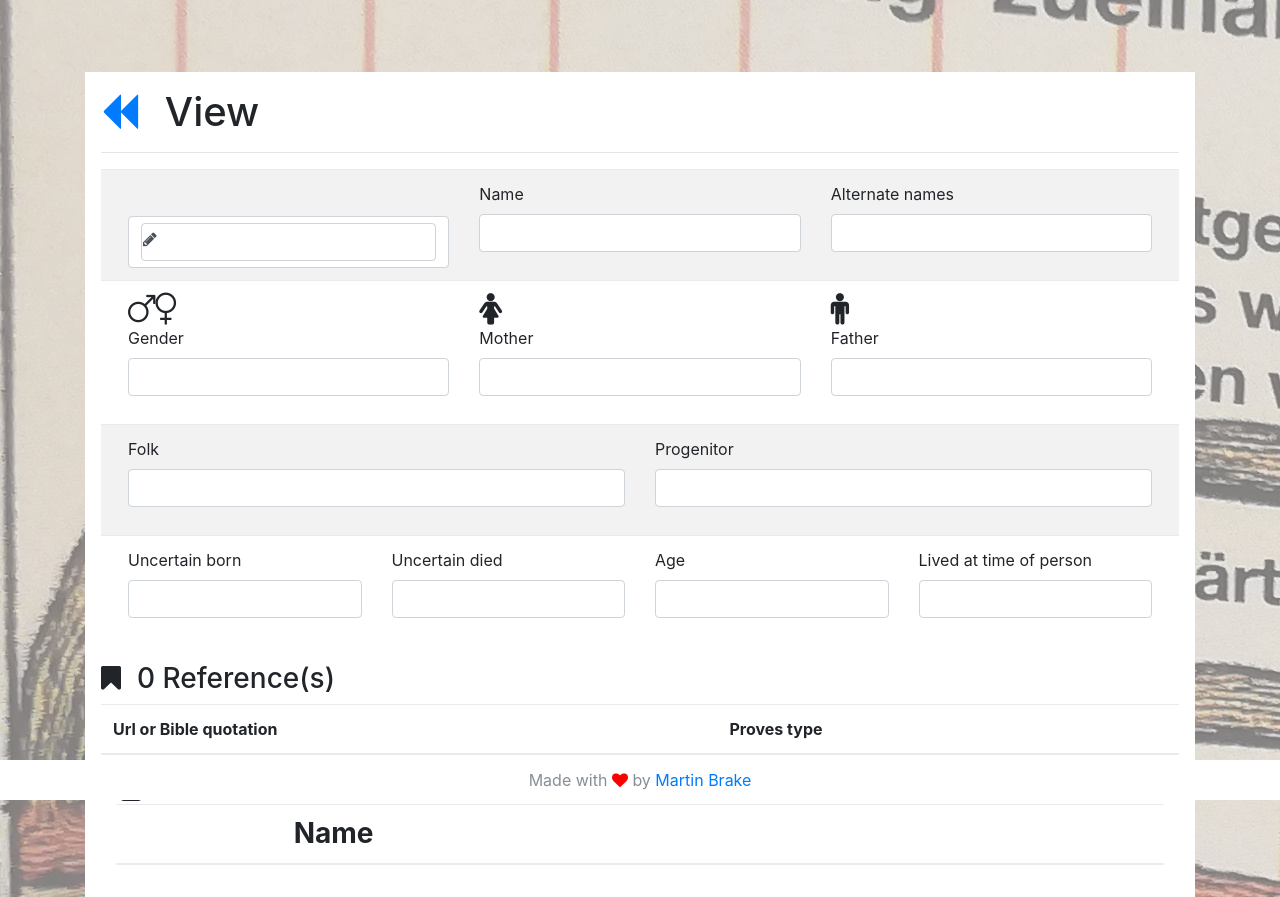
After one commit to devKarraev/history-explorer-2, a Symfony app: template templates/admin_changes/edit.html.twig in a window 1280 px wide. The commit adds this page. Run offline with Twig, Linux system fonts and the light colour scheme; the template is opened without the code that fills it, so the values that code supplies are empty; form fields are guessed from the names that the template uses; some libraries are stand-ins or nearby versions.

Commit message:
Fixing of change list bugs

```diff
--- /dev/null
+++ b/templates/admin_changes/_form.html.twig
@@ -0,0 +1,124 @@
+{{ form_start(personForm) }}
+{% block stylesheets %}
+    <link rel="stylesheet" href="{{ asset('css/new-form.css') }}" >
+{% endblock %}
+{% set refIndex = 0 %}
+{% set refTypes = ['born', 'died', 'age', 'livedAt'] %}
+
+<div class="table table-striped container">
+    <div class="row align-items-end">
+        <div class="col-md-4">
+            <div class="form-control">
+                {{ form_widget(personForm.imageFile, {
+                    disabled: 'true'
+                }) }}
+                {% if person is defined %}
+                    <img class="show-article-img" src="{{  person.image|imagine_filter('squared_thumbnail_medium')  }}">
+                {% endif %}
+                <label for="person_form_imageFile" class="fa fa-pencil add-file"></label>
+            </div>
+        </div>
+        <div class="col-md-4">
+            {{
+            form_row(personForm.name, {
+                disabled: 'true',
+                label: 'Name'
+            })
+            }}
+        </div>
+        <div class="col-md-4">
+            {{ form_row(personForm.alternateNames, {
+                disabled: 'true'
+            }) }}
+        </div>
+    </div>
+    <div class="row align-items-end">
+        <div class="col-md-4">
+            <i class='fa fa-mars fa-2x'></i><i class='fa fa-venus fa-2x'></i>
+            {{ form_row(personForm.gender, {
+                disabled: 'true'
+            }) }}
+        </div>
+        <div class="col-md-4">
+            <div class="fa fa-female fa-2x"> </div>
+            {{ form_row(personForm.mother, {
+                disabled: 'true'
+            }) }}
+        </div>
+        <div class="col-md-4">
+            <div class="fa fa-male fa-2x"> </div>
+            {{ form_row(personForm.father, {
+                disabled: 'true'
+            }) }}
+        </div>
+    </div>
+    <div class="row">
+        <div class="col-md-6">
+            {{ form_row(personForm.folk, {
+                disabled: 'true'
+            }) }}
+        </div>
+        <div class="col-md-6">
+            {{ form_row(personForm.progenitor, {
+                disabled: 'true'
+            }) }}
+        </div>
+    </div>
+    <div class="row align-items-top">
+        <div class="col-md-3">
+            {#% if not person.born and person.bornEstimated %}
+                {{ form_row(personForm.born, {attr: { placeholder: 'estimation: ' ~ person.bornEstimated} })}}
+            {% else %}
+                {{ form_row(personForm.born)}}
+            {% endif %#}
+            {{ form_row(personForm.uncertainBorn, {
+                disabled: 'true'
+            })}}
+
+            {% if person is defined and person.referenceList('born') %}
+                <a href="#{{ refIndex }}">[Quelle]</a>
+                {% set refIndex = refIndex +1 %}
+            {% endif %}
+        </div>
+        <div class="col-md-3">
+            {#% if not person.died and person.diedEstimated %}
+                {{ form_row(personForm.died, {attr: { placeholder: 'estimation: ' ~ person.diedEstimated} })}}
+            {% else %}
+                {{ form_row(personForm.died) }}
+            {% endif %#}
+            {{ form_row(personForm.uncertainDied, {
+                disabled: 'true'
+            }    ) }}
+            {% if person is defined and person.referenceList('died') %}
+                <a href="#{{ refIndex }}">[Quelle]</a>
+                {% set refIndex = refIndex +1 %}
+            {% endif %}
+        </div>
+        <div class="col-md-3">
+            {#% if not person.age and person.age(true)%}
+                {{ form_row(personForm.age, {attr: { placeholder: 'estimation: ' ~ person.age(true)} })}}
+            {% else %}
+                {{ form_row(personForm.age) }}
+            {% endif %#}
+            {{ form_row(personForm.age, {
+                disabled: 'true'
+            }) }}
+            {% if person is defined and person.referenceList('age') %}
+                <a href="#{{ refIndex }}">[Quelle]</a>
+                {% set refIndex = refIndex +1 %}
+            {% endif %}
+        </div>
+        <div class="col-md-3">
+            {{ form_row(personForm.livedAtTimeOfPerson, {
+                disabled: 'true'
+            }) }}
+            {% if person is defined and person.referenceList('livedAt') %}
+                <a href="#{{ refIndex }}">[Quelle]</a>
+                {% set refIndex = refIndex +1 %}
+            {% endif %}
+        </div>
+    </div>
+</div>
+
+{{ form_end(personForm)}}
+{#{'render_rest': false}#}
--- /dev/null
+++ b/templates/admin_changes/_references.twig
@@ -0,0 +1,62 @@
+{% set refTypes = {born : 'time of birth',
+    died:'time of death',
+    age:'age achieved',
+    livedAt:'l',
+    placeBirth: 'place of birth',
+    placeDeath: 'place of death',
+    livedAt: 'lived at times of',
+    folk: 'folk',
+    prognitor:'progenitor',
+    etc :'something else',
+    test :'TBD'
+} %}
+
+{% set refIndex = 0 %}
+<div class="row">
+    <div class="col-sm-12">
+        <h3><i class="pr-3 fa fa-bookmark"></i>{{ person.referenceList|length }} Reference(s)</h3>
+        <table class="table table-striped">
+            <thead>
+            <tr>
+                <th>Url or Bible quotation</th>
+                <th>Proves type</th>
+                <th></th>
+            </tr>
+            </thead>
+            <tbody>
+            {% if person.referenceList is defined %}
+                {% for key, value in refTypes %}
+                    <div id="{{ refIndex }}">
+                        {% for personreference in person.referenceList(key) %}
+                            <tr>
+                                <td>
+                                    <i class="pr-3 fa fa-external-link"></i>
+                                    <div class="comment-container d-inline-block pl-3 align-top">
+                                        <a href="{{ personreference.reference.generateBibleServerUrl }}",
+                                           onclick="window.open('{{ personreference.reference.generateBibleServerUrl }}',
+                                                   'newwindow',
+                                                   'width=400,height=250');
+                                                   return false;"
+                                        > {{ personreference.reference }}
+                                        </a>
+                                    </div>
+
+                                </td>
+                                <td>
+                                    {{ value }}
+                                </td>
+                                <td>
+                                </td>
+                            </tr>
+                        {% else %}
+
+                        {% endfor %}
+                    </div>
+                    {% set refIndex = refIndex +1 %}
+                {% endfor %}
+            {% endif %}
+
+            </tbody>
+        </table>
+    </div>
+</div>
--- /dev/null
+++ b/templates/admin_changes/edit.html.twig
@@ -0,0 +1,113 @@
+{% extends 'content_base.html.twig' %}
+
+{% block title %}
+    View {{ person.name}}
+{% endblock %}
+
+{% block stylesheets %}
+    {{ parent() }}
+    <link rel="stylesheet" href="{{ asset('css/algolia-autocomplete.css') }}" >
+    <link rel="stylesheet" href="https://cdnjs.cloudflare.com/ajax/libs/dropzone/5.7.1/min/dropzone.min.css" />
+{% endblock %}
+
+{% block javascripts %}
+    {{ parent() }}
+    <script src="https://cdn.jsdelivr.net/autocomplete.js/0/autocomplete.jquery.min.js"></script>
+    <script src="{{ asset('js/algolia-autocomplete.js') }}"></script>
+    <script src="{{ asset('js/dynamic_fields.js') }}"></script>
+    <script src="https://cdnjs.cloudflare.com/ajax/libs/dropzone/5.7.1/min/dropzone.min.js"></script>
+{% endblock %}
+
+{% block content_body %}
+    <h1>
+        <a href="{{ path('admin_changes_list') }}">
+            <i class="pr-3 fa fa-backward"></i>
+        </a>View {{ person.name}}
+        {% if not person.approved and is_granted('ROLE_ACCEPT_CHANGES') %}
+            <a href="{{ path('change_accept', {id: person.updateOf.id, redirectRoute: 'admin_changes_list'}) }}" class="btn btn-success"><span class="fa fa-check-circle"></span></a>
+            <a href="{{ path('change_deny', {id: person.updateOf.id, redirectRoute: 'admin_changes_list'}) }}" class="btn btn-danger"><span class="fa fa-ban"></span></a>
+        {% endif %}
+    </h1>
+    <hr>
+
+    <div class="row">
+        <div class="col-sm-12">
+            {{ include('admin_changes/_form.html.twig') }}
+        </div>
+        <hr>
+        <div class="col-sm-12">
+            {{ include('admin_changes/_references.twig', {
+
+            }) }}
+        </div>
+    </div>
+
+    <div class="col-sm-12">
+        <h3><i class="pr-3 fa fa-users"></i>
+            {% if person.children|length == 0 %}
+            no children
+            {% elseif person.children|length == 1%}
+            on child
+            {% else %}
+            {{ person.children|length }} children</h3>
+        {% endif %}
+
+        <table class="table table-striped">
+            <thead>
+            <tr>
+                <th></th>
+                <th>Name</th>
+                <th></th>
+            </tr>
+            </thead>
+            <tbody>
+            {% for child in person.children %}
+                <tr>
+                    <td>
+                        <a href="{{ path('person_show', {id: child.id}) }}">
+                            <img class="comment-img rounded-circle" src="{{ child.image|imagine_filter('squared_thumbnail_small') }}">
+                        </a>
+                    </td>
+                    <td>
+                        <a href="{{ path('person_show', {id: child.id}) }}">
+                            <div class="comment-container d-inline-block pl-3 align-top">
+                                <span class="comment"> {{ child.name }}</span>
+                            </div>
+                        </a>
+                    </td>
+                        <td>
+                        </td>
+                </tr>
+            {% else %}
+                Keine Kinder
+            {% endfor %}
+
+            {% for child in addchildren %}
+                <tr>
+                    <td>
+                        <a href="{{ path('person_show', {id: child.id}) }}">
+                            <img class="comment-img rounded-circle" src="{{ child.image | imagine_filter('squared_thumbnail_small') }}">
+                        </a>
+                    </td>
+                    <td>
+                        <a href="{{ path('person_show', {id: child.id}) }}">
+                            <div class="comment-container d-inline-block pl-3 align-top">
+                                <span class="comment"> {{ child.name }}</span>
+                            </div>
+                        </a>
+                    </td>
+                    <td>
+                        <a href="{{path('addLink', {'parent': person.id, 'child' : child.id}) }}" class='btn btn-success btn-xs' title='Hinzufügen' data-confirm='<h3>Soll diese Person wirklich als Kind hinzugefügt?</h3>'>
+                            <span class="glyphicon glyphicon-add"></span>&nbsp;Kind hinzufügen</a>
+                    </td>
+                </tr>
+            {% else %}
+
+            {% endfor %}
+
+            </tbody>
+        </table>
+    </div>
+    </div>
+
+{% endblock %}
--- a/templates/base.html.twig
+++ b/templates/base.html.twig
@@ -61,6 +61,8 @@
                                 <a class="dropdown-item" href="{{ path('app_account') }}">Profile</a>
                                 {% if is_granted('ROLE_ADMIN') %}
                                     <a class="dropdown-item" href="{{ path('admin_users_list') }}">Users</a>
+                                {% endif %}
+                                {% if is_granted('ROLE_ACCEPT_CHANGES') %}
                                     <a class="dropdown-item" href="{{ path('admin_changes_list') }}">Changes</a>
                                 {% endif %}
                                 {% if is_granted('ROLE_EDIT_ENTITY') %}
--- a/templates/entity_change/index.html.twig
+++ b/templates/entity_change/index.html.twig
@@ -14,7 +14,7 @@
     This friendly message is coming from:
     <ul>
         <li>Your controller at <code><a href="{{ 'C:/development/xampp/htdocs/historyexplorer/src/Controller/EntityChangeController.php'|file_link(0) }}">src/Controller/EntityChangeController.php</a></code></li>
-        <li>Your template at <code><a href="{{ 'C:/development/xampp/htdocs/historyexplorer/templates/entity_change/index.html.twig'|file_link(0) }}">templates/entity_change/index.html.twig</a></code></li>
+        <li>Your template at <code><a href="{{ 'C:/development/xampp/htdocs/historyexplorer/templates/entity_change/list.html.twig'|file_link(0) }}">templates/entity_change/index.html.twig</a></code></li>
     </ul>
 </div>
 {% endblock %}
--- a/templates/event/index.html.twig
+++ b/templates/event/index.html.twig
@@ -14,7 +14,7 @@
     This friendly message is coming from:
     <ul>
         <li>Your controller at <code><a href="{{ 'C:/development/xampp/htdocs/historyexplorer/src/Controller/EventController.php'|file_link(0) }}">src/Controller/EventController.php</a></code></li>
-        <li>Your template at <code><a href="{{ 'C:/development/xampp/htdocs/historyexplorer/templates/event/index.html.twig'|file_link(0) }}">templates/event/index.html.twig</a></code></li>
+        <li>Your template at <code><a href="{{ 'C:/development/xampp/htdocs/historyexplorer/templates/event/list.html.twig'|file_link(0) }}">templates/event/index.html.twig</a></code></li>
     </ul>
 </div>
 {% endblock %}
--- a/templates/location/index.html.twig
+++ b/templates/location/index.html.twig
@@ -14,7 +14,7 @@
     This friendly message is coming from:
     <ul>
         <li>Your controller at <code><a href="{{ 'C:/development/xampp/htdocs/historyexplorer/src/Controller/LocationController.php'|file_link(0) }}">src/Controller/LocationController.php</a></code></li>
-        <li>Your template at <code><a href="{{ 'C:/development/xampp/htdocs/historyexplorer/templates/location/index.html.twig'|file_link(0) }}">templates/location/index.html.twig</a></code></li>
+        <li>Your template at <code><a href="{{ 'C:/development/xampp/htdocs/historyexplorer/templates/location/list.html.twig'|file_link(0) }}">templates/location/index.html.twig</a></code></li>
     </ul>
 </div>
 {% endblock %}
--- a/templates/person/edit.html.twig
+++ b/templates/person/edit.html.twig
@@ -20,7 +20,7 @@
 
 {% block content_body %}
     <h1>
-    <a href="{{ app.request.headers.get('referer') }}">
+    <a href="{{ path('persons_list') }}">
         <i class="pr-3 fa fa-backward"></i>
     </a>Edit {{ person.name}}
     {% if not person.approved and is_granted('ROLE_ACCEPT_CHANGES') %}
--- a/templates/reference/index.html.twig
+++ b/templates/reference/index.html.twig
@@ -14,7 +14,7 @@
     This friendly message is coming from:
     <ul>
         <li>Your controller at <code><a href="{{ 'C:/development/xampp/htdocs/historyexplorer/src/Controller/ReferenceController.php'|file_link(0) }}">src/Controller/ReferenceController.php</a></code></li>
-        <li>Your template at <code><a href="{{ 'C:/development/xampp/htdocs/historyexplorer/templates/reference/index.html.twig'|file_link(0) }}">templates/reference/index.html.twig</a></code></li>
+        <li>Your template at <code><a href="{{ 'C:/development/xampp/htdocs/historyexplorer/templates/reference/list.html.twig'|file_link(0) }}">templates/reference/index.html.twig</a></code></li>
     </ul>
 </div>
 {% endblock %}
```
Also changed, not shown: src/Controller/Admin/ChangesController.php (+40 -11 lines), src/Controller/EntityChangeController.php (+7 -4 lines), templates/admin_changes/list.html.twig (renamed from templates/admin_changes/index.html.twig, +13 -7 lines), templates/person/list.html.twig (+19 -0 lines).
